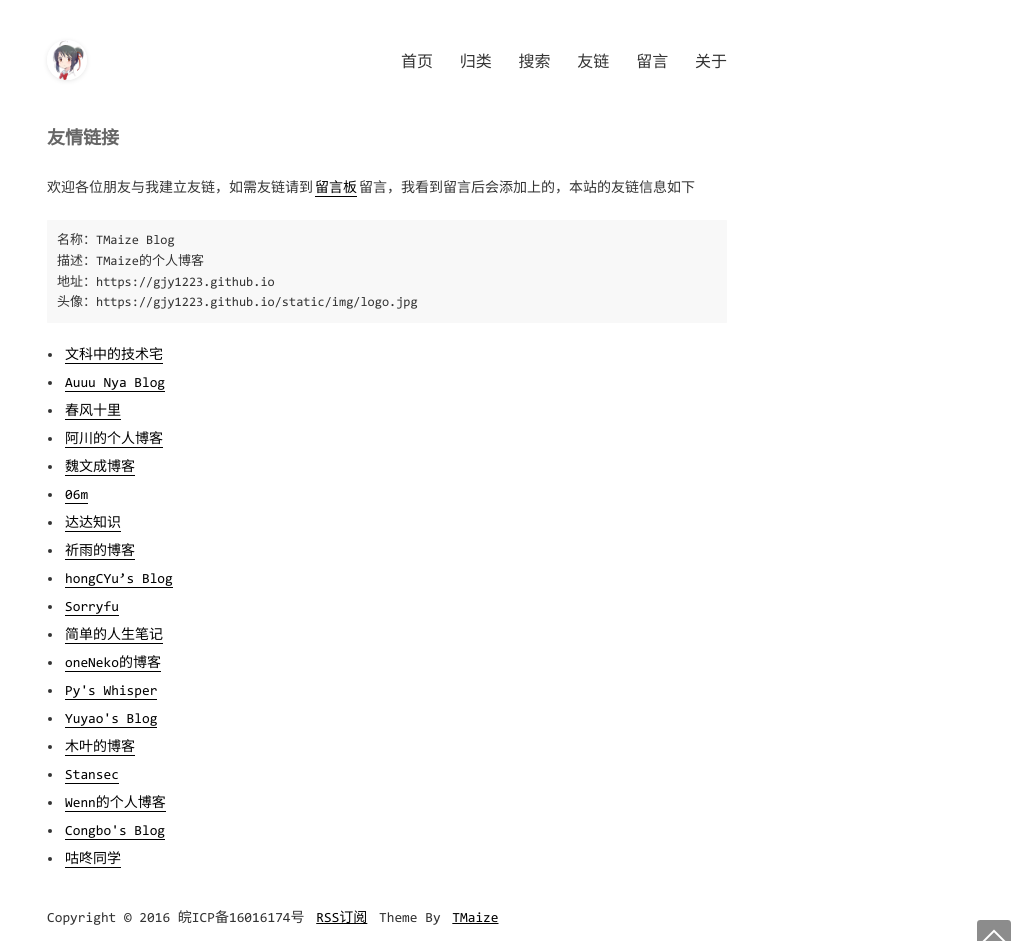
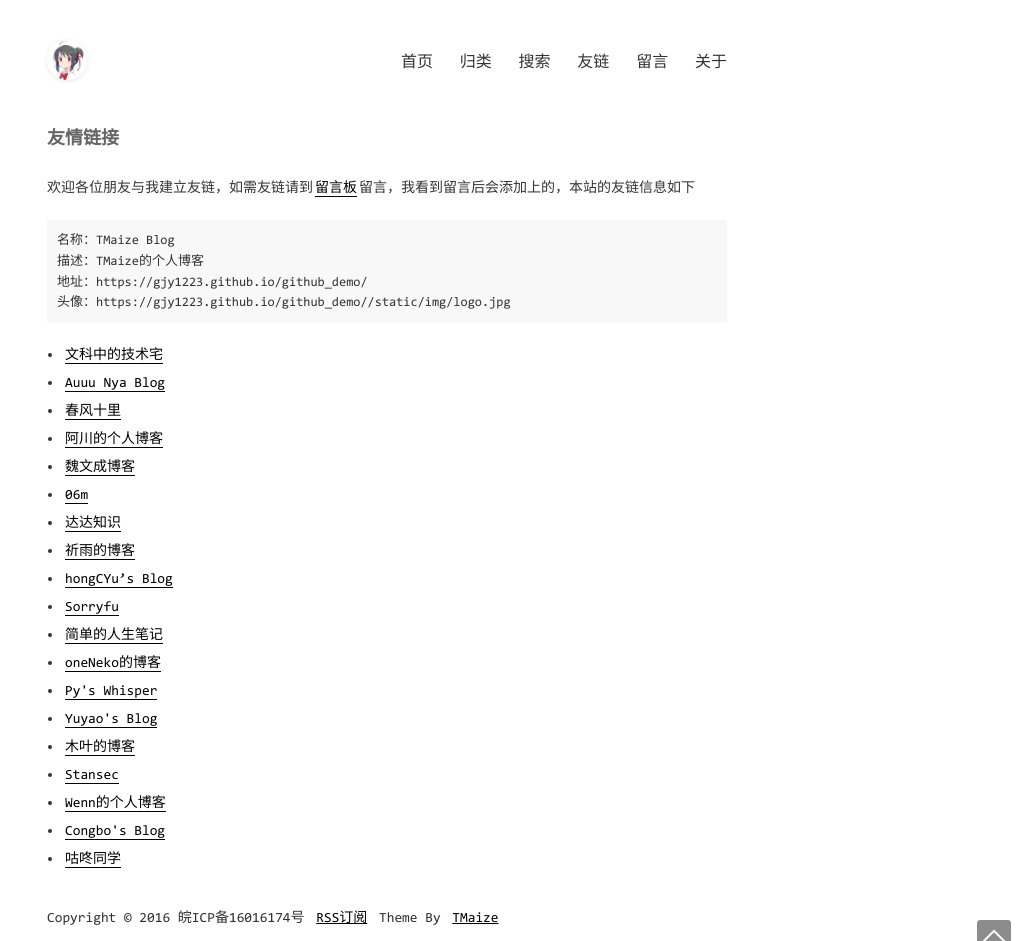
Before and after one commit to gjy1223/github_demo, a Jekyll site: the page built from pages/links.md, in a window 1280 px wide. Shown: the whole page, without its empty margins (253-1280 px from the left). Built offline with Jekyll 4.4.1, drawn with Linux system fonts in a browser that asks for light colours; part of the change alters nothing that is shown.

Commit message:
Update _config.yml

```diff
--- a/_config.yml
+++ b/_config.yml
@@ -17,7 +17,7 @@ exclude: ['CNAME', 'README.md', 'LICENSE', '_site', 'dist', 'Gemfile', 'Gemfile.
 
 # 域名配置
 # baseurl配置,如果网站部署在根目录下的其他目录中，请设置为 /目录名
-domainUrl: 'https://gjy1223.github.io'
+domainUrl: 'https://gjy1223.github.io/github_demo/'
 baseurl: ''
 
 # 吐个槽地址，会在chat页面中重定向到该地址
```
